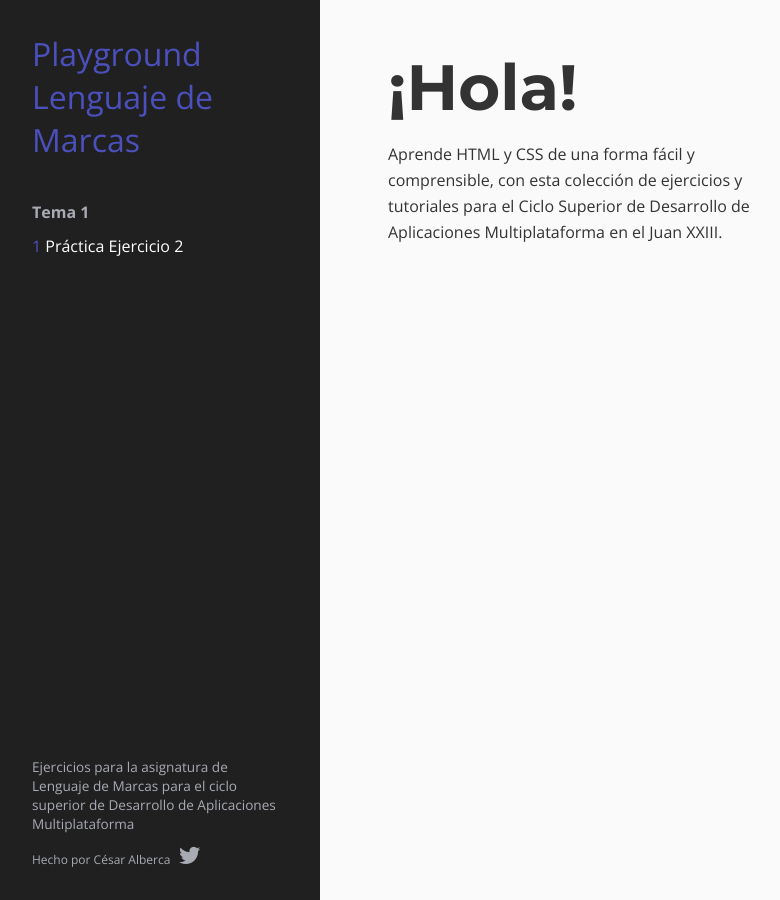
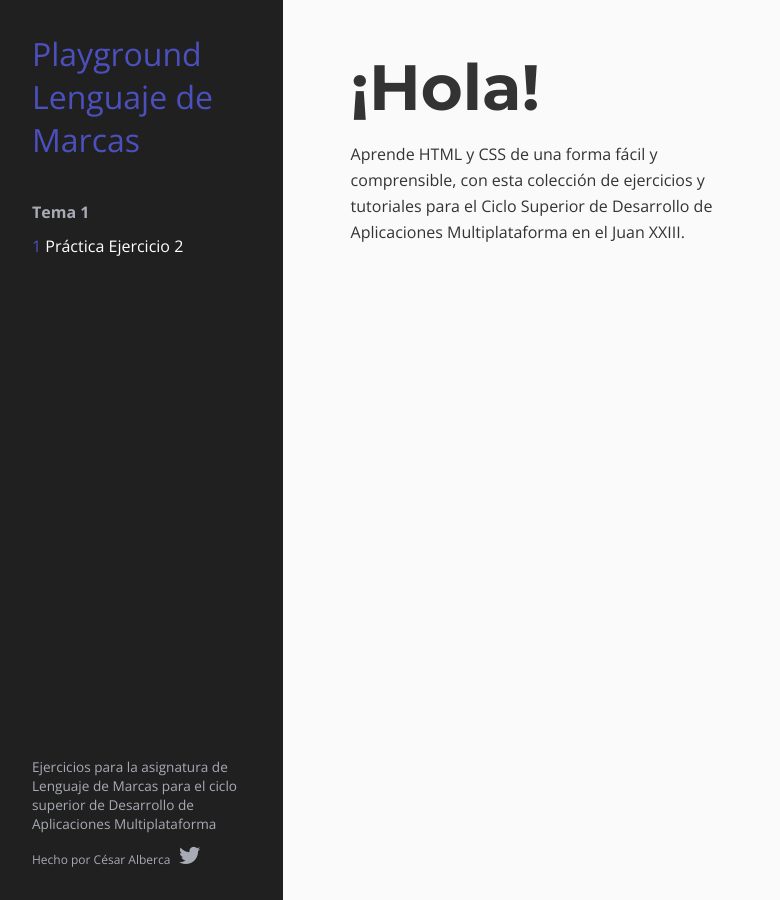
Before and after one commit to cesalberca/playground, a Jekyll site: the page built from index.html, in a window 1280 px wide. Shown: the whole page, without its empty margins (0-780 px from the left). Built offline with Jekyll 4.4.1, drawn with Linux system fonts in a browser that asks for light colours; nearby versions of some CDN libraries; Markdown is read by kramdown in place of the engine named in the settings.

Commit message:
Adjusted width

```diff
--- a/_sass/layout/_aside.scss
+++ b/_sass/layout/_aside.scss
@@ -1,5 +1,5 @@
 #aside {
-  flex: 1;
+  flex: .85;
   background-color: $main-dark;
   display: flex;
   flex-direction: column;
```
